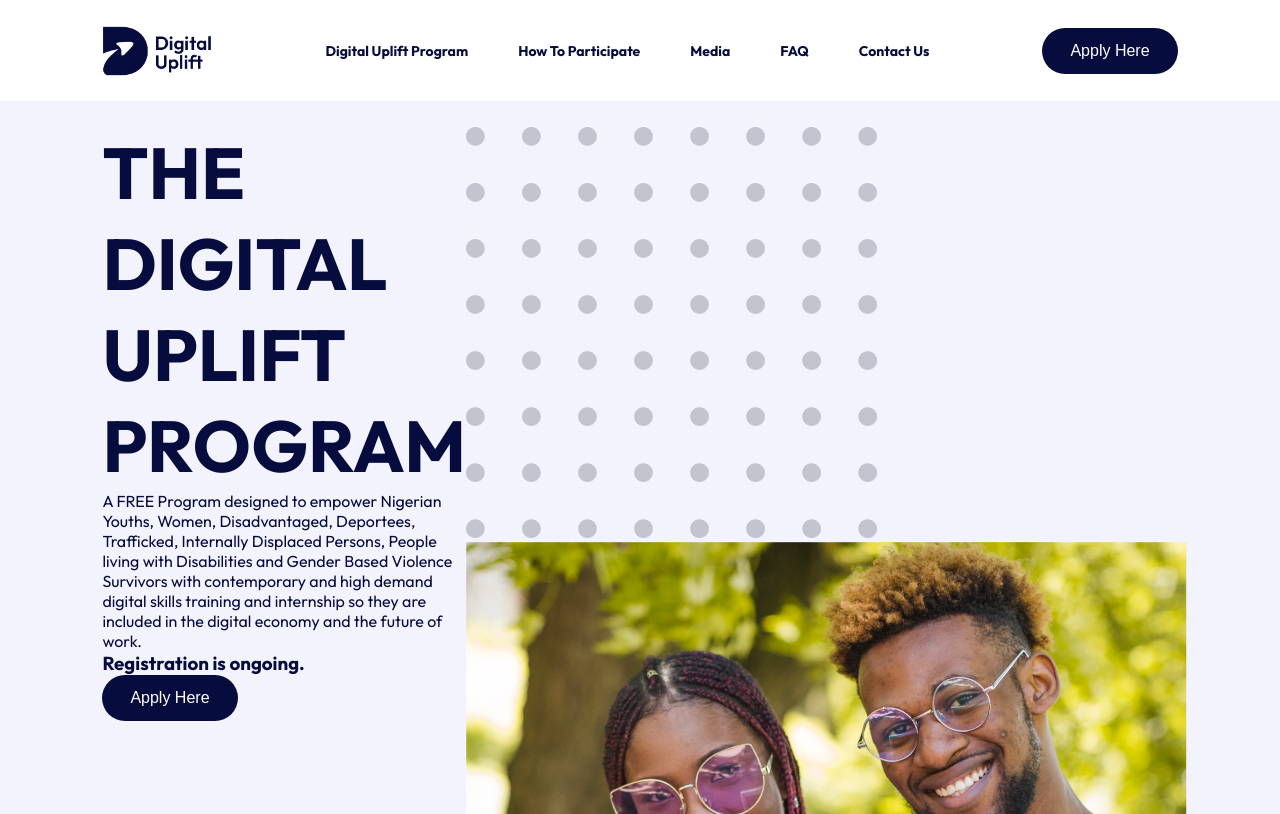
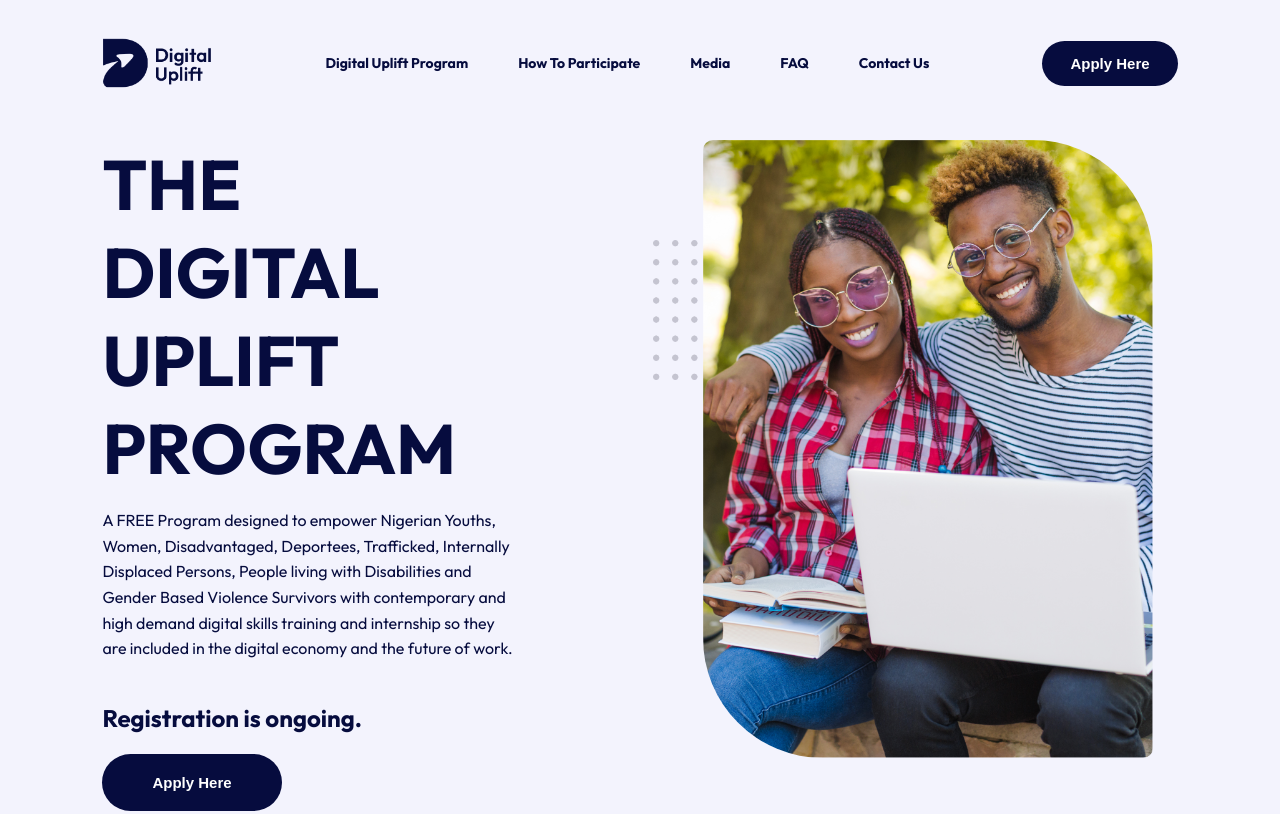
Before and after one commit to QuintessaCodes/Digital_Uplift_newClone, a plain HTML site: page index.html in a window 1280 px wide. Shown: the top 814 px of the page. Drawn offline with Linux system fonts and the light colour scheme.

Commit message:
finished styling the section 1

```diff
--- a/index.html
+++ b/index.html
@@ -30,8 +30,8 @@
                 <button>Apply Here</button>
             </div>
             <div class="heroImg">
-                <img src="images/dotImg.webp" alt="Dot Image">
-                <img src="images/heroImg.png" alt="2 people smiling">
+                <img src="images/heroImg.png" alt="2 people smiling" class="people">
+                <img src="images/dotImg.webp" alt="Dot Image" class="dotImg">
             </div>
         </section>
     </main>
--- a/style.css
+++ b/style.css
@@ -1,4 +1,7 @@
+/* imported font */
 @import url("https://fonts.googleapis.com/css2?family=Outfit:wght@100..900&display=swap");
+
+/* general styling */
 * {
     box-sizing: border-box;
     margin: 0;
@@ -9,6 +12,18 @@
     font-family: "Outfit", sans-serif;
     color: #060c3e;
     background: #f3f3fd;
+}
+
+h1 {
+    font-size: 70px;
+}
+
+h3 {
+    font-size: 24px;
+}
+
+p {
+    line-height: 25.6px;
 }
 
 a {
@@ -22,20 +37,26 @@
 button {
     background: #060c3e;
     color: #fff;
-    padding: 14px 28px;
+    padding: 20px 50px;
     border: none;
     border-radius: 35px;
     cursor: pointer;
-    font-size: 16px;
-    font-weight: 500;
+    font-size: 15px;
+    font-weight: 600;
 }
 
+
+/* ############# Header Section Styling ##########*/
 header {
     display: flex;
     justify-content: space-between;
     align-items: center;
-    padding: 2% 8%;
-    background: #fff;
+    padding: 3% 8% 2%;
+    /* background: #fff; */
+}
+
+header button {
+    padding: 14px 28px;
 }
 
 header img {
@@ -47,11 +68,38 @@
     gap: 0 50px;
 }
 
+
+/* ########### Section 1 Styling ########## */
 .section1 {
     display: flex;
-    padding: 2% 8%;
+    justify-content: space-between;
+    padding: 2% 18% 2% 8%;
 }
 
-h1 {
-    font-size: 72px;
+.heroImg, .heroSection {
+    width: 44%;
+    position: relative;
 }
+
+.heroImg img {
+    width: 140px;
+    position: absolute;
+    top: 100px;
+    left: 20px;
+}
+
+.heroImg .people {
+    width: 450px;
+    border-radius: 10px 120px;
+    left: 70px;
+    top: 0;
+    z-index: 1;
+}
+
+.section1 p {
+    margin: 4% 0;
+}
+
+.section1 h3 {
+    margin: 10% 0 5% 0;
+}
```
